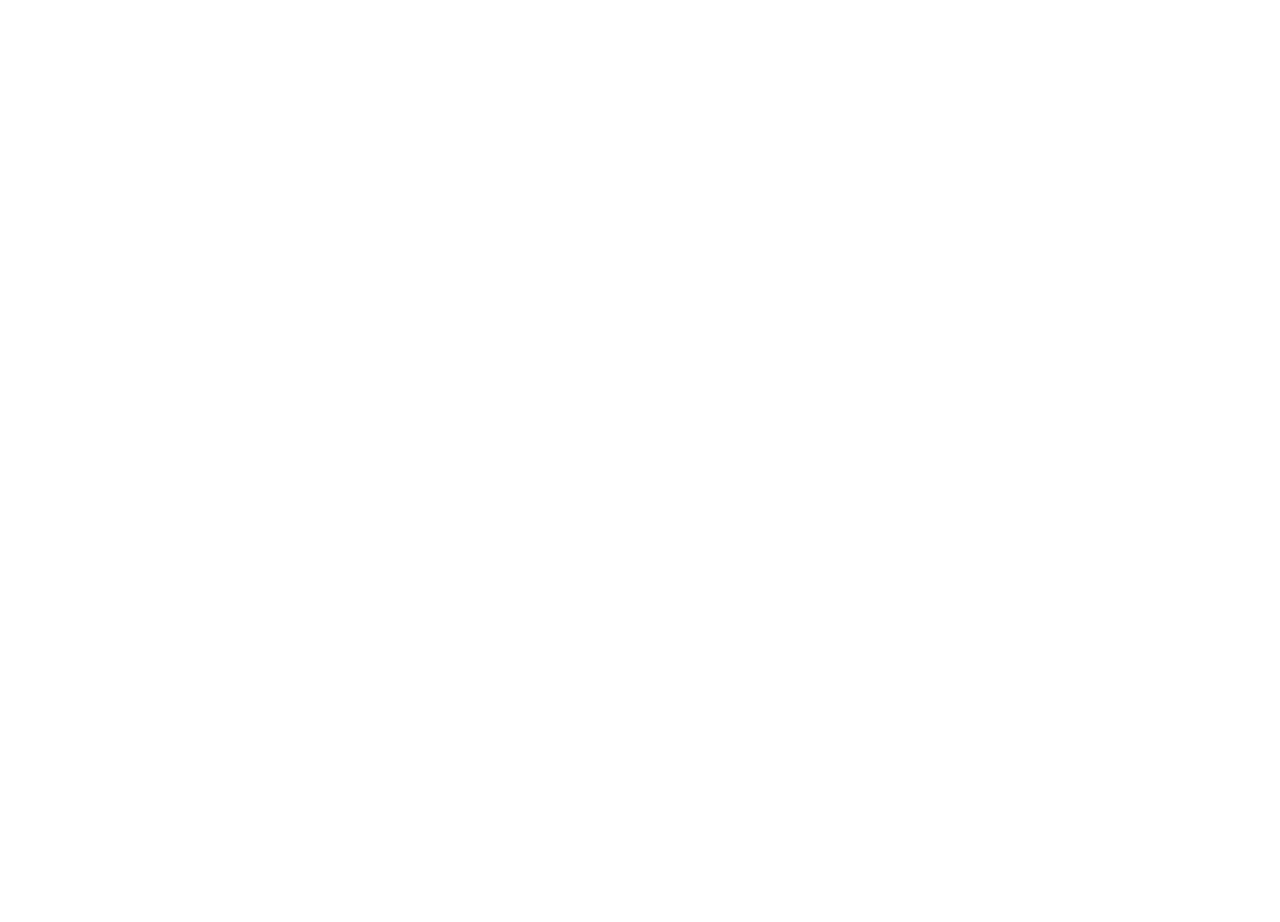
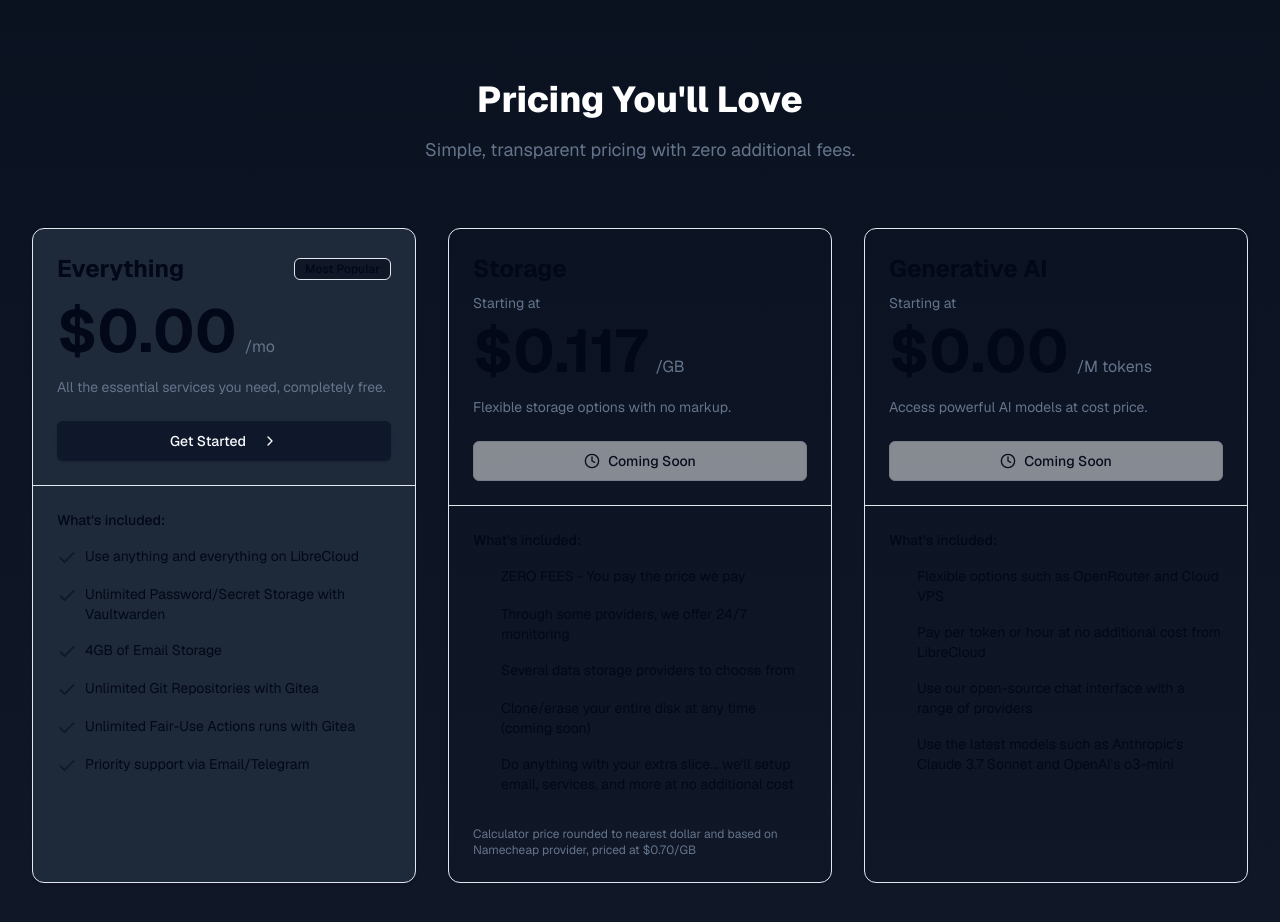
Before and after one commit to ihatenodejs/librecloud-web, a Next.js app: page / in a window 1280 px wide. Shown: the part 1580-2502 px from the top of the page. Before the commit the page ends 1564 px from the top, so only its background shows below. Built offline with nearby package versions, Linux system fonts and the light colour scheme.

Commit message:
design: add pricing section

```diff
--- a/app/page.tsx
+++ b/app/page.tsx
@@ -4,6 +4,7 @@
 import { SiGitea, SiAuthentik } from "react-icons/si";
 import Navbar from "@/components/pages/main/Navbar"
 import PoweredBySection from "@/components/pages/main/PoweredBySection"
+import Pricing from "@/components/pages/main/Pricing"
 
 export default function Home() {
   const features = [
@@ -55,6 +56,7 @@
           </div>
         </section>
         <PoweredBySection />
+        <Pricing />
       </main>
     </div>
   )
--- /dev/null
+++ b/components/pages/main/Pricing.tsx
@@ -0,0 +1,171 @@
+"use client"
+
+import type React from "react"
+import { useState } from "react"
+import { Check, ChevronRight, Clock } from "lucide-react"
+import { Separator } from "@/components/ui/separator"
+import { Badge } from "@/components/ui/badge"
+import { Button } from "@/components/ui/button"
+import { motion } from "framer-motion"
+import Link from "next/link"
+
+export default function Pricing() {
+  const [hoveredCard, setHoveredCard] = useState<number | null>(null)
+
+  const features = {
+    everything: [
+      "Use anything and everything on LibreCloud",
+      "Unlimited Password/Secret Storage with Vaultwarden",
+      "4GB of Email Storage",
+      "Unlimited Git Repositories with Gitea",
+      "Unlimited Fair-Use Actions runs with Gitea",
+      "Priority support via Email/Telegram",
+    ],
+    storage: [
+      "ZERO FEES - You pay the price we pay",
+      "Through some providers, we offer 24/7 monitoring",
+      "Several data storage providers to choose from",
+      "Clone/erase your entire disk at any time (coming soon)",
+      "Do anything with your extra slice... we'll setup email, services, and more at no additional cost",
+    ],
+    ai: [
+      "Flexible options such as OpenRouter and Cloud VPS",
+      "Pay per token or hour at no additional cost from LibreCloud",
+      "Use our open-source chat interface with a range of providers",
+      "Use the latest models such as Anthropic's Claude 3.7 Sonnet and OpenAI's o3-mini"
+    ],
+  }
+
+  const FeatureItem = ({ children }: { children: React.ReactNode }) => (
+    <div className="flex items-start space-x-2 mb-4">
+      <Check className="h-5 w-5 text-primary shrink-0 mt-0.5" />
+      <span className="text-sm text-foreground">{children}</span>
+    </div>
+  )
+
+  const cardVariants = {
+    default: { scale: 1, y: 0 },
+    hover: { scale: 1.03, y: -8 },
+  }
+
+  return (
+    <section id="love" className="py-24">
+      <div className="max-w-7xl mx-auto px-4 sm:px-6 lg:px-8">
+        <div className="text-center mb-16">
+          <h2 className="text-4xl font-extrabold text-white mb-4">Pricing You&#39;ll Love</h2>
+          <p className="text-lg text-muted-foreground max-w-2xl mx-auto">
+            Simple, transparent pricing with zero additional fees.
+          </p>
+        </div>
+
+        <div className="grid grid-cols-1 gap-8 sm:grid-cols-2 lg:grid-cols-3">
+          <motion.div
+            className={`relative overflow-hidden rounded-xl border bg-gray-800 text-card-foreground shadow transition-all duration-300 ${hoveredCard === 0 ? "border-gray-700" : "border-border"}`}
+            variants={cardVariants}
+            initial="default"
+            animate={hoveredCard === 0 ? "hover" : "default"}
+            onMouseEnter={() => setHoveredCard(0)}
+            onMouseLeave={() => setHoveredCard(null)}
+          >
+            <div className="p-6">
+              <div className="mb-4 flex items-center justify-between">
+                <h3 className="text-2xl font-bold">Everything</h3>
+                <Badge variant="outline" className="text-xs font-medium bg-gray-900">
+                  Most Popular
+                </Badge>
+              </div>
+              <div className="mb-4">
+                <span className="text-6xl font-bold">$0.00</span>
+                <span className="text-muted-foreground ml-2">/mo</span>
+              </div>
+              <p className="text-sm text-muted-foreground mb-6">
+                All the essential services you need, completely free.
+              </p>
+              <Link href="/account/login">
+                <Button className="w-full" size="lg">
+                  Get Started <ChevronRight className="ml-2 h-4 w-4" />
+                </Button>
+              </Link>
+            </div>
+            <Separator />
+            <div className="p-6 space-y-4">
+              <h4 className="text-sm font-medium">What&#39;s included:</h4>
+              <div>
+                {features.everything.map((feature, index) => (
+                  <FeatureItem key={index}>{feature}</FeatureItem>
+                ))}
+              </div>
+            </div>
+          </motion.div>
+
+          <motion.div
+            className={`relative overflow-hidden rounded-xl border text-card-foreground shadow transition-all duration-300 ${hoveredCard === 1 ? "border-gray-700" : "border-border"}`}
+            variants={cardVariants}
+            initial="default"
+            animate={hoveredCard === 1 ? "hover" : "default"}
+            onMouseEnter={() => setHoveredCard(1)}
+            onMouseLeave={() => setHoveredCard(null)}
+          >
+            <div className="p-6">
+              <h3 className="text-2xl font-bold mb-2">Storage</h3>
+              <div className="text-sm text-muted-foreground mb-2">Starting at</div>
+              <div className="mb-4">
+                <span className="text-6xl font-bold">$0.117</span>
+                <span className="text-muted-foreground ml-2">/GB</span>
+              </div>
+              <p className="text-sm text-muted-foreground mb-6">Flexible storage options with no markup.</p>
+              <Button className="w-full" size="lg" variant="outline" disabled>
+                <Clock /> Coming Soon
+              </Button>
+            </div>
+            <Separator />
+            <div className="p-6 space-y-4">
+              <h4 className="text-sm font-medium">What&#39;s included:</h4>
+              <div>
+                {features.storage.map((feature, index) => (
+                  <FeatureItem key={index}>{feature}</FeatureItem>
+                ))}
+              </div>
+              <div className="pt-4">
+                <p className="text-xs text-muted-foreground">
+                  Calculator price rounded to nearest dollar and based on Namecheap provider, priced at $0.70/GB
+                </p>
+              </div>
+            </div>
+          </motion.div>
+
+          <motion.div
+            className={`relative overflow-hidden rounded-xl border text-card-foreground shadow transition-all duration-300 ${hoveredCard === 2 ? "border-gray-700" : "border-border"}`}
+            variants={cardVariants}
+            initial="default"
+            animate={hoveredCard === 2 ? "hover" : "default"}
+            onMouseEnter={() => setHoveredCard(2)}
+            onMouseLeave={() => setHoveredCard(null)}
+          >
+            <div className="p-6">
+              <h3 className="text-2xl font-bold mb-2">Generative AI</h3>
+              <div className="text-sm text-muted-foreground mb-2">Starting at</div>
+              <div className="mb-4">
+                <span className="text-6xl font-bold">$0.00</span>
+                <span className="text-muted-foreground ml-2">/M tokens</span>
+              </div>
+              <p className="text-sm text-muted-foreground mb-6">Access powerful AI models at cost price.</p>
+              <Button className="w-full" size="lg" variant="outline" disabled>
+                <Clock /> Coming Soon
+              </Button>
+            </div>
+            <Separator />
+            <div className="p-6 space-y-4">
+              <h4 className="text-sm font-medium">What&#39;s included:</h4>
+              <div>
+                {features.ai.map((feature, index) => (
+                  <FeatureItem key={index}>{feature}</FeatureItem>
+                ))}
+              </div>
+            </div>
+          </motion.div>
+        </div>
+      </div>
+    </section>
+  )
+}
```
